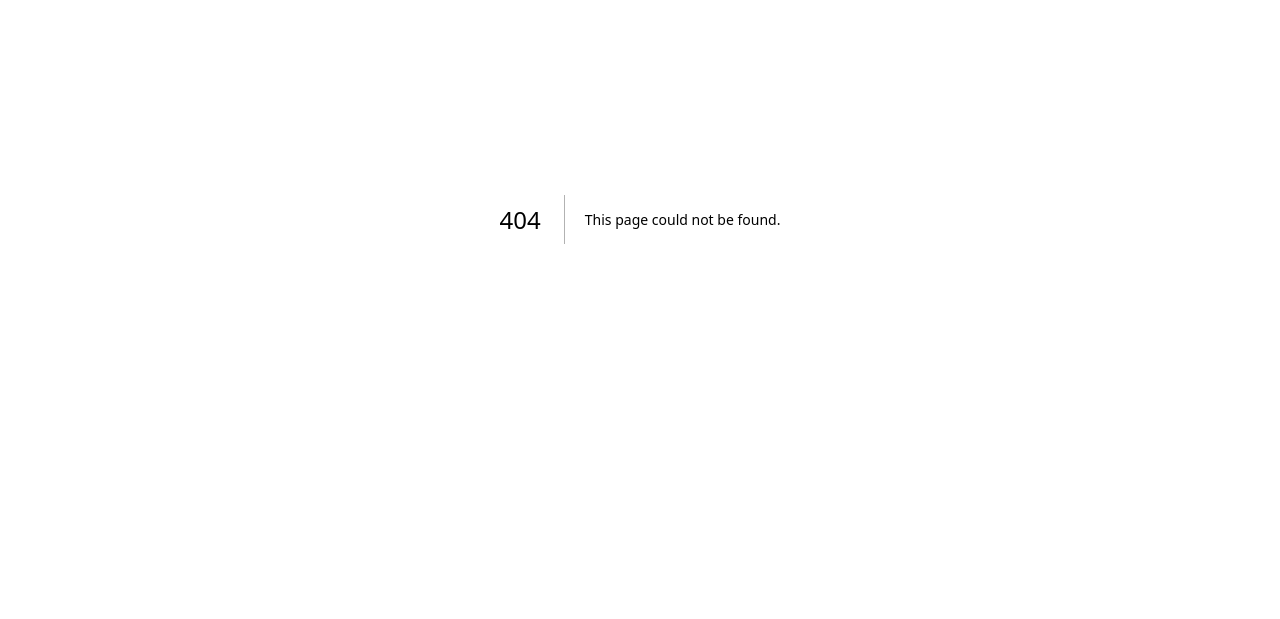
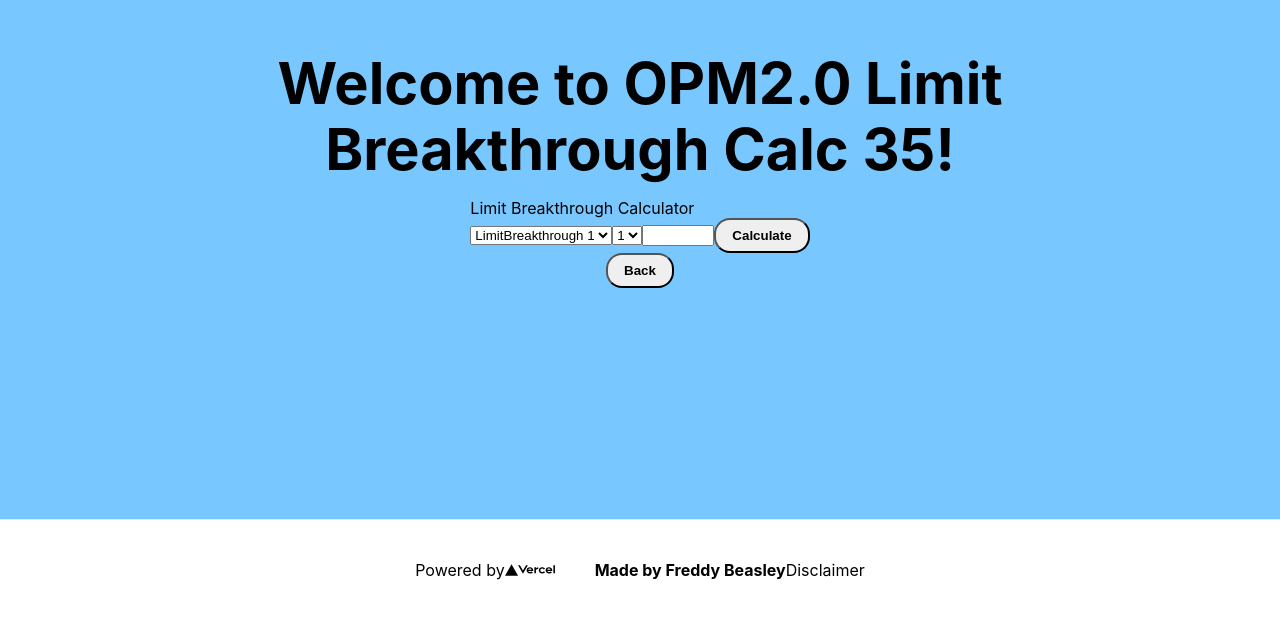
Before and after one commit to kimondo88/onepunchman-gacha-simulator, a Next.js app: page /lbs35 in a window 1280 px wide. Before the commit this address had no page. Shown: the part 181-800 px from the top of the page. Built offline with nearby package versions, Linux system fonts and the light colour scheme.

Commit message:
working on lbs35

```diff
--- /dev/null
+++ b/components/Limitbreakthrough35.tsx
@@ -0,0 +1,80 @@
+import data from '../data/items.json';
+import { useMemo, useState } from "react";
+
+export default function Limitbreakthrough35(){
+
+    const [lbs, setlbs] = useState(0);
+    const [digit10, setDigit10] = useState(0);
+    const [digit1, setDigit1] = useState(0);
+    const [output, setOutput] = useState(0);
+
+    const [bool, setBool] = useState(false);
+
+    function count(value: string){
+        const max = parseInt(value)
+        let count = 0;
+        for(let i = 11; i < max ; i++)
+        {
+            count+= data.limitbreakthrough[`lbs${value}`]
+        }
+        setlbs(count);
+    }
+
+    function calcOutput(){
+        let max = data.limitbreakthrough["lbsmax"];
+        const final = max - lbs;
+        setOutput(final);
+        // sh6 - lbs + freelbs = final
+    }
+
+    function finalResult(){
+        if(output <= 0)
+        {
+            return "You have got all lbs";
+        }
+        return "Required: " + output;
+    }
+
+    useMemo(() => {
+        calcOutput();
+    // eslint-disable-next-line react-hooks/exhaustive-deps
+    }, [lbs])
+
+    return (
+        <div>
+            <div>Limit Breakthrough Calculator</div>
+            <select name="di10" id="dilbs10" onChange={(e) => {
+            setDigit10(parseInt(e.target.value))
+            }}>
+            <option value="1">LimitBreakthrough 1</option>
+            <option value="2">LimitBreakthrough 2</option>
+            <option value="3">LimitBreakthrough 3</option>
+            </select>
+            <select name="di1" id="dilbs1" onChange={(e) => {
+            setDigit1(parseInt(e.target.value))
+            }}>
+            <option value="1">1</option>
+            <option value="2">2</option>
+            <option value="3">3</option>
+            <option value="4">4</option>
+            <option value="5">5</option>
+            { digit10 == 3 ? false : <option value="6">6</option> }
+            { digit10 == 3 ? false : <option value="7">7</option> }
+            { digit10 == 3 ? false : <option value="8">8</option> }
+            { digit10 == 3 ? false : <option value="9">9</option> }
+            </select>
+            <input type="number" id="havelbs" min={0} max={3550}
+                onChange={(e) => {
+                countFree(e.target.value)
+                }}></input>
+            <button onClick={ () => setBool(true)}>Calculate</button>
+            { bool ? finalResult() : false}
+            <div></div>
+        </div>
+        //component przeliczający
+        // input sh level
+        //input lbs
+        //wyswietl wynik
+        //polish
+    )
+}
--- a/data/items.json
+++ b/data/items.json
@@ -127,5 +127,34 @@
         "lbs8": 2250,
         "lbs9": 2850,
         "lbs10": 3550
+    },
+    "owlimitbreakthrough35": {
+        "lbs10": 0,
+        "lbs11": 680,
+        "lbs12": 765,
+        "lbs13": 850,
+        "lbs14": 935,
+        "lbs15": 1320,
+        "lbs16": 1105,
+        "lbs17": 1190,
+        "lbs18": 1275,
+        "lbs19": 1360,
+        "lbs20": 1870,
+        "lbs21": 1530,
+        "lbs22": 1615,
+        "lbs23": 1700,
+        "lbs24": 1785,
+        "lbs25": 2420,
+        "lbs26": 1955,
+        "lbs27": 2040,
+        "lbs28": 2150,
+        "lbs29": 2210,
+        "lbs30": 2970,
+        "lbs31": 2380,
+        "lbs32": 2465,
+        "lbs33": 2550,
+        "lbs34": 2635,
+        "lbs35": 3520,
+        "lbsmax": 45250
     }
 }
--- /dev/null
+++ b/pages/lbs35.tsx
@@ -0,0 +1,96 @@
+import Head from 'next/head';
+import Image from 'next/image';
+import Link from 'next/link';
+import styles from '../styles/Home.module.scss';
+import Limitbreakthrough35 from '../components/Limitbreakthrough35';
+
+export default function Calculator() {
+    return (
+      <div className={styles.container}>
+        <Head>
+          <title>Limit Breakthrough Calculator! One Punchman</title>
+          <link rel="icon" href="/favicon.ico" />
+        </Head>
+
+        <main>
+          <h1 className={styles.title}>
+            Welcome to OPM2.0 Limit Breakthrough Calc 35!
+          </h1>
+          <Limitbreakthrough35></Limitbreakthrough35>
+          <button><Link href="/">Back</Link></button>
+        </main>
+
+        <footer>
+          <a
+            href="https://vercel.com?utm_source=create-next-app&utm_medium=default-template&utm_campaign=create-next-app"
+            target="_blank"
+            rel="noopener noreferrer"
+          >
+            Powered by{' '}
+            <Image src="/vercel.svg" width="50" height="50" alt="Vercel" className={styles.logo} />
+          </a>
+          <span id="about">Made by Freddy Beasley</span>
+          <br></br>
+          <Link id="disclaimer" href="/disclaim">Disclaimer</Link>
+        </footer>
+        <style jsx>{`
+        main {
+          padding: 5rem 0;
+          flex: 1;
+          display: flex;
+          flex-direction: column;
+          justify-content: center;
+          align-items: center;
+        }
+        footer {
+          width: 100%;
+          height: 100px;
+          border-top: 1px solid #eaeaea;
+          display: flex;
+          justify-content: center;
+          align-items: center;
+          background-color: white;
+        }
+        footer img {
+          margin-left: 0.5rem;
+        }
+        footer a {
+          display: flex;
+          justify-content: center;
+          align-items: center;
+          text-decoration: none;
+          color: inherit;
+        }
+        footer #about{
+          margin-left: 2.5rem;
+          font-weight: bold;
+        }
+        footer #disclaimer{
+          margin-left: .5rem;
+        }
+        code {
+          background: #fafafa;
+          border-radius: 5px;
+          padding: 0.75rem;
+          font-size: 1.1rem;
+          font-family: Menlo, Monaco, Lucida Console, Liberation Mono,
+            DejaVu Sans Mono, Bitstream Vera Sans Mono, Courier New, monospace;
+        }
+      `}</style>
+
+      <style jsx global>{`
+        html,
+        body {
+          padding: 0;
+          margin: 0;
+          font-family: -apple-system, BlinkMacSystemFont, Segoe UI, Roboto,
+            Oxygen, Ubuntu, Cantarell, Fira Sans, Droid Sans, Helvetica Neue,
+            sans-serif;
+        }
+        * {
+          box-sizing: border-box;
+        }
+      `}</style>
+    </div>
+    )
+}
```
Also changed, not shown: pages/index.tsx (+11 -0 lines).
